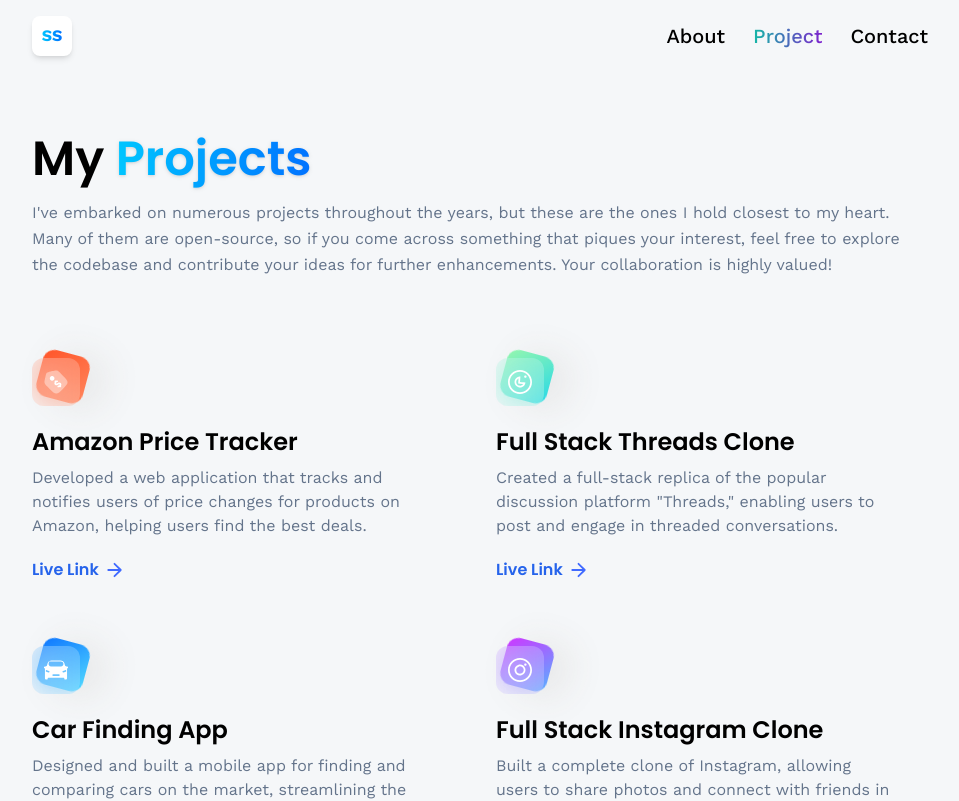
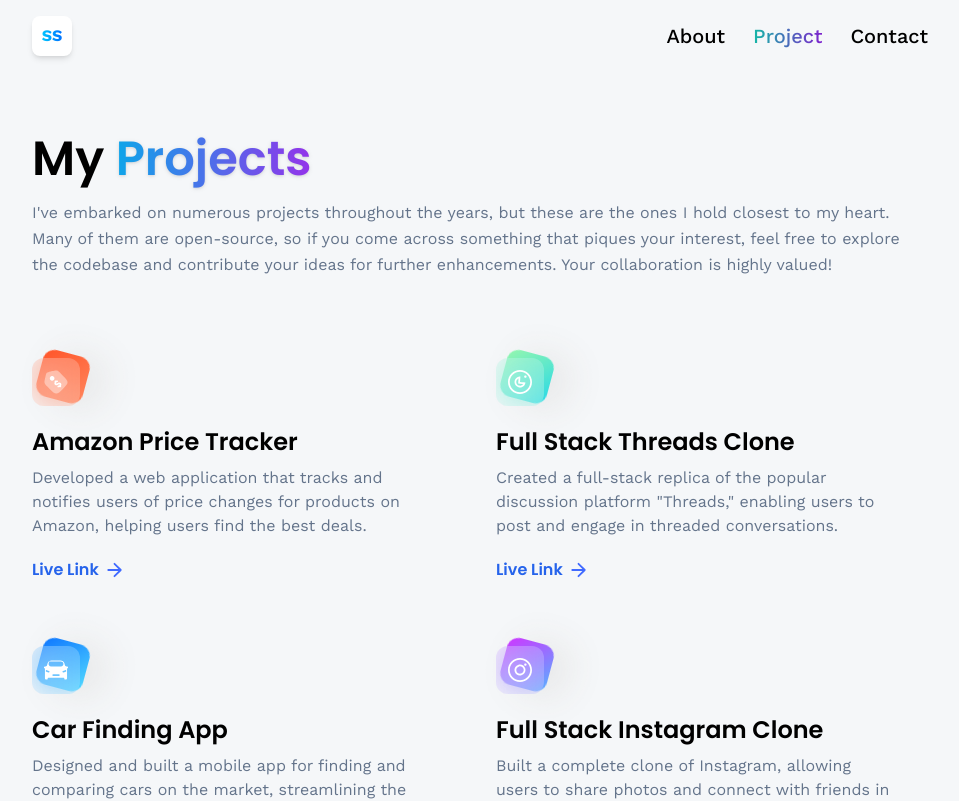
Before and after one commit to SabrunTheDev/personal-portfolio-website, a React (Vite) app: page /projects in a window 1280 px wide. Shown: the top 801 px of the page, without its empty margins (160-1119 px from the left). Built offline with nearby package versions, Linux system fonts and the light colour scheme; no server answers.

Commit message:
Updated files

```diff
--- a/src/components/CTA.jsx
+++ b/src/components/CTA.jsx
@@ -6,7 +6,8 @@
     <section className="cta">
       <p className="cta-text">
         <span className="light-dark-blue-gradient_text">
-          Want to collab? <br className="sm:block hidden" />
+          Want to collab?
+          <br className="sm:block hidden" />
           Let's build something together!
         </span>
       </p>
--- a/src/pages/Contact.jsx
+++ b/src/pages/Contact.jsx
@@ -61,7 +61,9 @@
   return (
     <section className="relative flex lg:flex-row flex-col max-container h-[100vh]">
       <div className="flex-1 min-w-[50%] flex flex-col">
-        <h1 className="head-text">Get in Touch</h1>
+        <h1 className="head-text">
+          Get in <span className="sky-blue-purple-gradient_text">Touch</span>
+        </h1>
         <form
           className="w-full flex flex-col gap-7 mt-14"
           onSubmit={handleSubmit}
--- a/src/pages/Projects.jsx
+++ b/src/pages/Projects.jsx
@@ -9,7 +9,7 @@
     <section className="max-container">
       <h1 className="head-text">
         My{" "}
-        <span className="blue-gradient_text drop-shadow font-semibold">
+        <span className="sky-blue-purple-gradient_text drop-shadow font-semibold">
           Projects
         </span>
       </h1>
```
